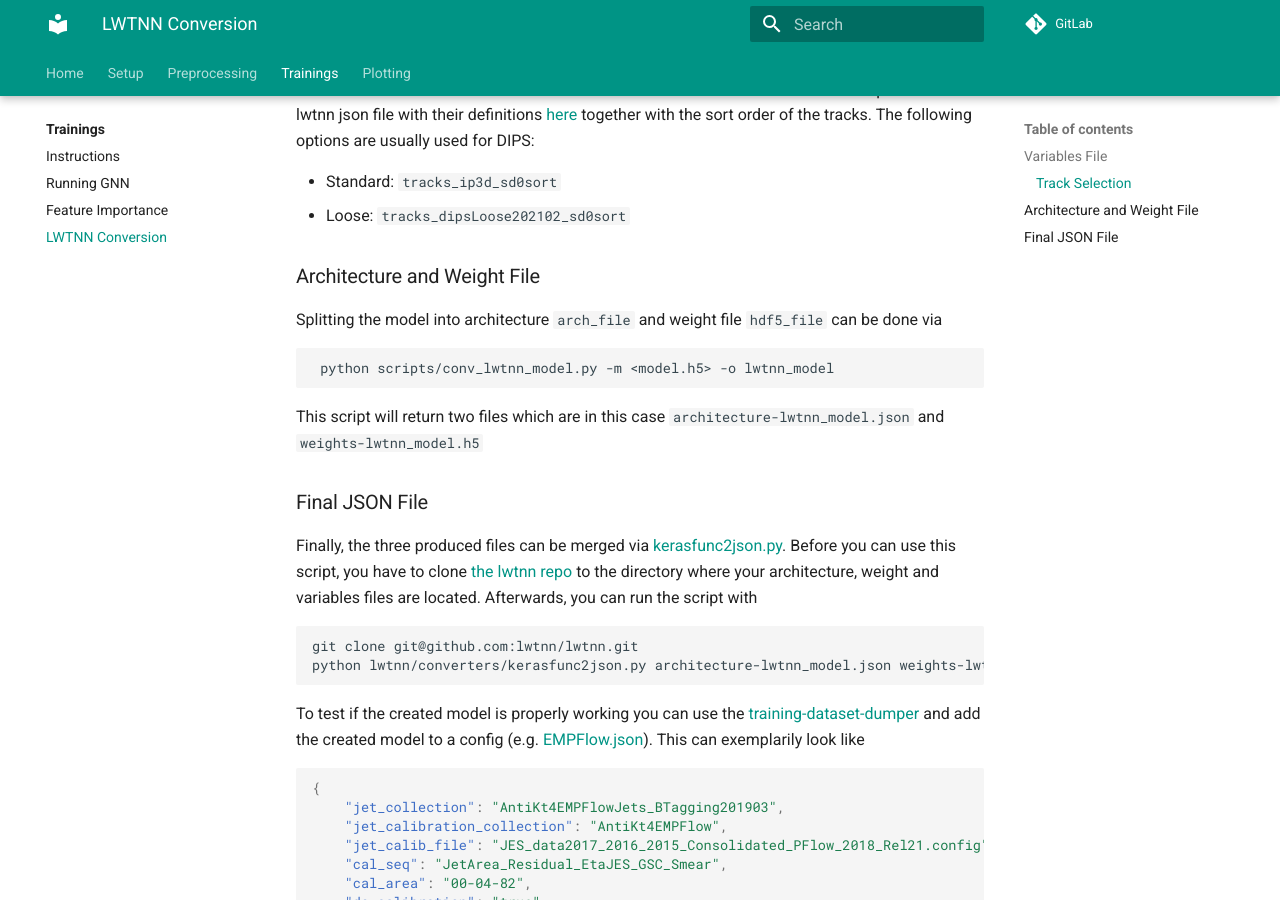
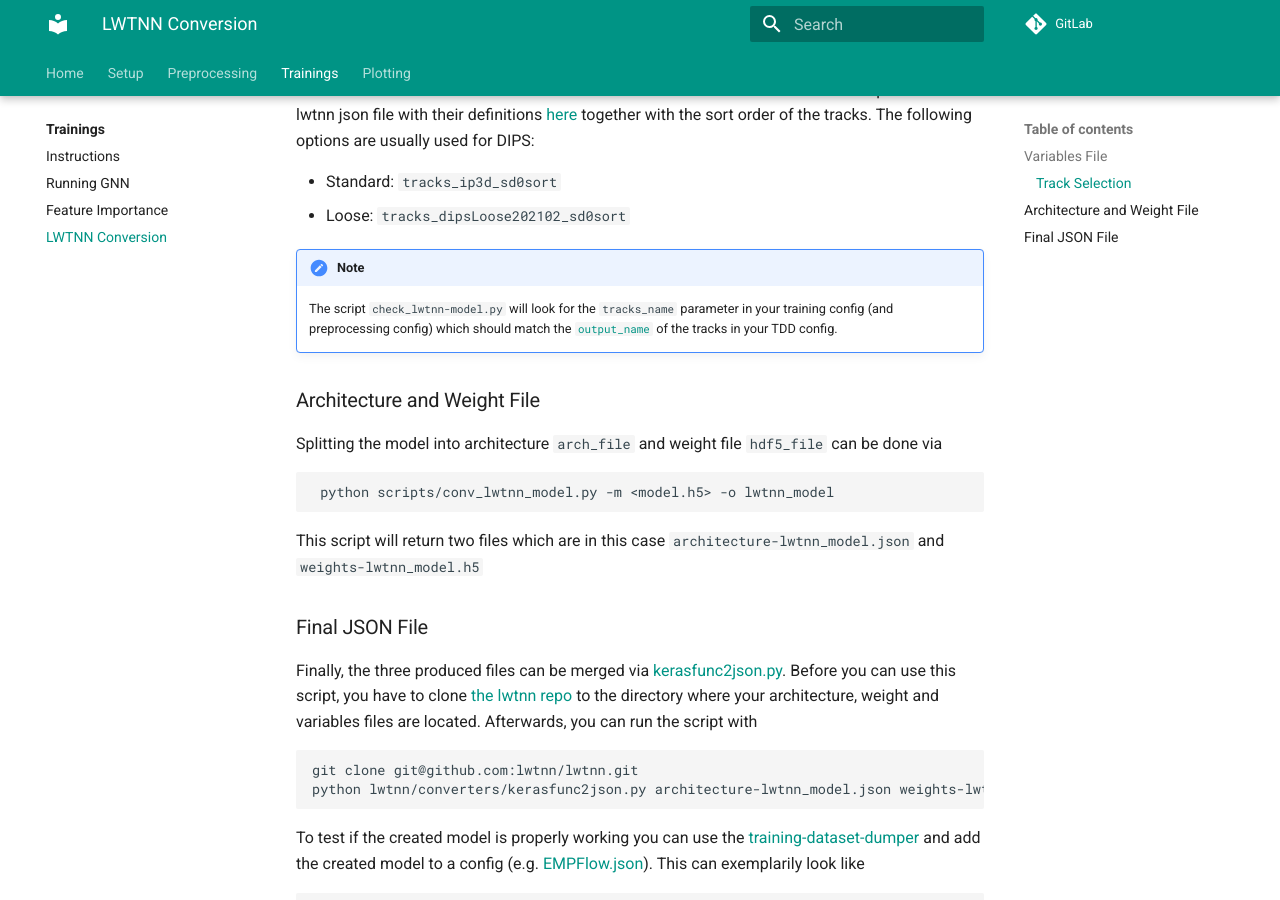
Before and after one commit to umami-hep/umami, an MkDocs documentation site: the page built from docs/trainings/LWTNN-conversion.md, in a window 1280 px wide and 900 px high, scrolled down 1051 px. Built offline with MkDocs 1.6.1 and Material for MkDocs 9.7.7, drawn with Linux system fonts in a browser that asks for light colours; some of the changed lines change nothing that is shown.

Commit message:
Update docs

````diff
--- a/docs/trainings/LWTNN-conversion.md
+++ b/docs/trainings/LWTNN-conversion.md
@@ -48,6 +48,9 @@ There are different track selections [defined in Athena](https://gitlab.cern.ch/
 * Standard: `tracks_ip3d_sd0sort`
 * Loose: `tracks_dipsLoose202102_sd0sort`
 
+!!! note
+    The script `check_lwtnn-model.py` will look for the `tracks_name` parameter in your training config (and preprocessing config) which should match the [`output_name`](https://gitlab.cern.ch/atlas-flavor-tagging-tools/training-dataset-dumper/-/blob/r22/configs/single-b-tag/EMPFlow.json#L38) of the tracks in your TDD config.
+
 
 ### Architecture and Weight File
 Splitting the model into architecture `arch_file` and weight file `hdf5_file` can be done via
@@ -67,7 +70,7 @@ git clone git@github.com:lwtnn/lwtnn.git
 python lwtnn/converters/kerasfunc2json.py architecture-lwtnn_model.json weights-lwtnn_model.h5 lwtnn_vars.json > FINAL-model.json
 ```
 
-To test if the created model is properly working you can use the [training-dataset-dumper](https://gitlab.cern.ch/atlas-flavor-tagging-tools/training-dataset-dumper) and add the created model to a config (e.g. [EMPFlow.json](https://gitlab.cern.ch/atlas-flavor-tagging-tools/training-dataset-dumper/-/blob/master/configs/single-b-tag/EMPFlow.json)). This can exemplarily look like
+To test if the created model is properly working you can use the [training-dataset-dumper](https://gitlab.cern.ch/atlas-flavor-tagging-tools/training-dataset-dumper) and add the created model to a config (e.g. [EMPFlow.json](https://gitlab.cern.ch/atlas-flavor-tagging-tools/training-dataset-dumper/-/blob/r22/configs/single-b-tag/EMPFlow.json)). This can exemplarily look like
 ```json
 {
     "jet_collection": "AntiKt4EMPFlowJets_BTagging201903",
@@ -118,7 +121,7 @@ To test if the created model is properly working you can use the [training-datas
 
 To run the taggers within the dumper, we need the [r22 Branch](https://gitlab.cern.ch/atlas-flavor-tagging-tools/training-dataset-dumper/-/tree/r22) or we need to change the AnalysisBase version in the [setup.py](https://gitlab.cern.ch/atlas-flavor-tagging-tools/training-dataset-dumper/-/blob/master/setup.sh#L21) to `asetup AnalysisBase,22.2.12,latest`.
 
-To run the dumper with the taggers on the grid, we need to add the path of the model file and the model itself to the job [submission file](https://gitlab.cern.ch/atlas-flavor-tagging-tools/training-dataset-dumper/-/blob/master/grid/submit.sh). Here we need to add the model path like the configs model path to the script. Also we need to give `prun` the model file as an `--extFile`, due to its size. Also you need to avoid absolute paths in the [Config File](https://gitlab.cern.ch/atlas-flavor-tagging-tools/training-dataset-dumper/-/blob/master/configs/single-b-tag/EMPFlow.json) or the grid job will fail. Add these paths to the [submission file](https://gitlab.cern.ch/atlas-flavor-tagging-tools/training-dataset-dumper/-/blob/master/grid/submit.sh).
+To run the dumper with the taggers on the grid, we need to add the path of the model file and the model itself to the job [submission file](https://gitlab.cern.ch/atlas-flavor-tagging-tools/training-dataset-dumper/-/blob/r22/BTagTrainingPreprocessing/grid/grid-submit). Here we need to add the model path like the configs model path to the script. Also we need to give `prun` the model file as an `--extFile`, due to its size. Also you need to avoid absolute paths in the [Config File](https://gitlab.cern.ch/atlas-flavor-tagging-tools/training-dataset-dumper/-/blob/r22/configs/single-b-tag/EMPFlow.json) or the grid job will fail. Add these paths to the [submission file](https://gitlab.cern.ch/atlas-flavor-tagging-tools/training-dataset-dumper/-/blob/r22/BTagTrainingPreprocessing/grid/grid-submit).
 
 This can look like this for example:
 ```
````
